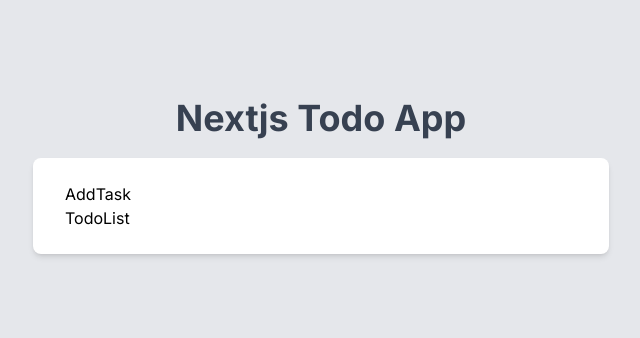
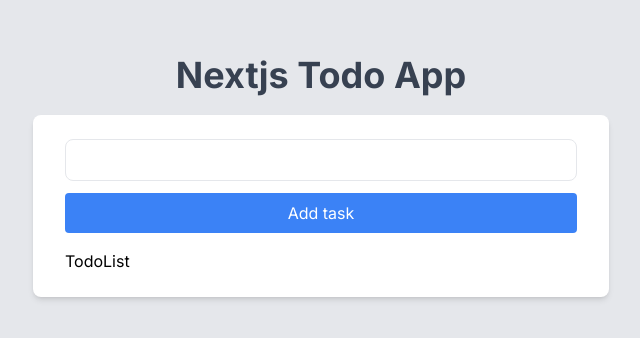
Before and after one commit to uraaaa24/todoapp-nextjs, a Next.js app: page / in a window 1280 px wide. Shown: the part 160-498 px from the top of the page, without its empty margins (319-959 px from the left). Built offline with nearby package versions, Linux system fonts and the light colour scheme.

Commit message:
AddTaskコンポーネントを作成

```diff
--- a/app/components/AddTask.tsx
+++ b/app/components/AddTask.tsx
@@ -1,7 +1,10 @@
 
 const AddTask = () => {
   return (
-    <div>AddTask</div>
+    <form className="mb-4 space-y-3">
+      <input type="text" className="w-full border px-4 py-2 rounded-lg focus:outline-none focus:border-blue-400"/>
+      <button className="w-full px-4 py-2 text-white bg-blue-500 rounded transform hover:bg-blue-400 hover:scale-95 duration-200">Add task</button>
+    </form>
   )
 }
 
```
